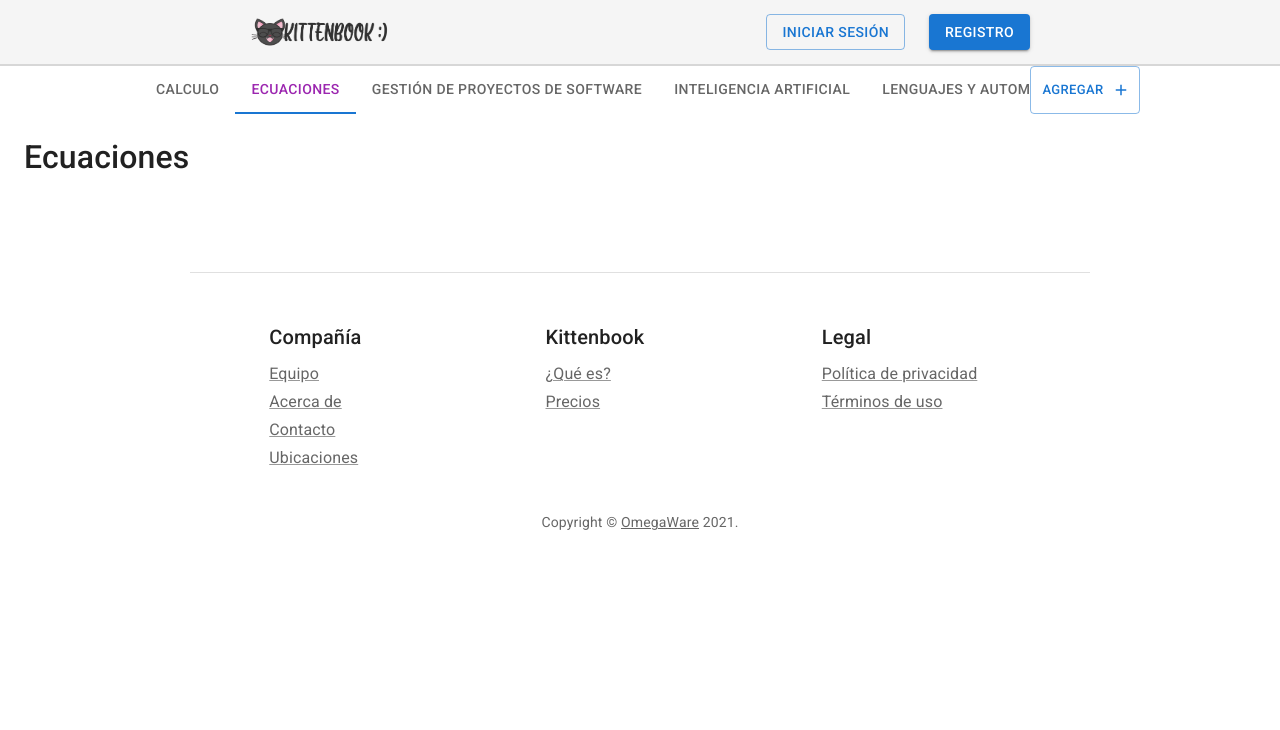
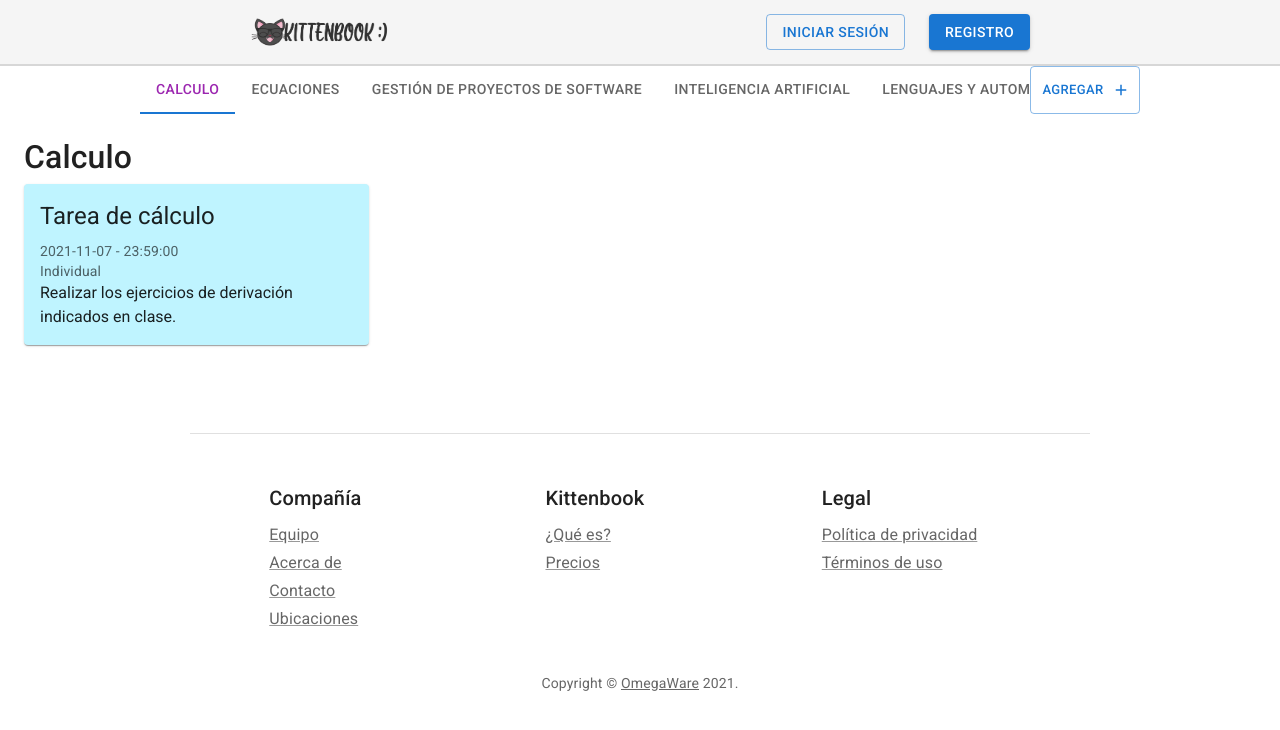
Before and after one commit to morning-g/kittenbook-frontend, a React (Create React App) app: page /tareas in a window 1280 px wide. Shown: the top 730 px of the page. Built offline with nearby package versions, Linux system fonts and the light colour scheme.

Commit message:
Tarjetas de tareas 7/11/2021

```diff
--- a/src/componentes/ListadoTareas.js
+++ b/src/componentes/ListadoTareas.js
@@ -1,12 +1,11 @@
 import React from 'react'
 import { Tarea } from './Tarea';
 
-export function ListadoTareas({tareas}) {
-    const {id, titulo, categoria, creacion, limite, recurso, notificacion} = tarea
+export default function ListadoTareas({tareas, materia}) {
     return (
         <a>
             {tareas.map((tarea) => (
-                <Tarea tarea = {tarea}/>
+                <Tarea tarea = {tarea} materia = {materia}/>
             ))}
         </a>
     );
--- a/src/componentes/Tarea.js
+++ b/src/componentes/Tarea.js
@@ -1,10 +1,40 @@
 import React from 'react'
+import Card from '@mui/material/Card';
+import CardContent from '@mui/material/CardContent';
+import CardMedia from '@mui/material/CardMedia';
+import Typography from '@mui/material/Typography';
+import { CardActionArea } from '@mui/material';
+import Box from '@mui/material/Box'
 
-export function Tarea( {tarea}) {
-    const {id, titulo, categoria, creacion, limite, recurso, notificacion} = tarea
+export function Tarea( {tarea, materia}) {
+    const {id, contenido , titulo, tab, categoria, creacion, limite, recurso, notificacion} = tarea
     return (
         <div>
-            {titulo}
+            { tab === materia && (
+                <Card sx={{ maxWidth: 345, background:"#bff4ff" }}>
+                    <CardActionArea>
+                    <CardContent>
+                        <Typography gutterBottom variant="h5" component="div">
+                        {titulo}
+                        </Typography>
+                        <Typography variant="body2" color="text.secondary">
+                            { limite.getFullYear() + "-" + ('0' + (limite.getMonth() + 1)).slice(-2) + "-" + ('0' + limite.getDate()).slice(-2) + " - " + ('0' + limite.getHours()).slice(-2) + ":" + ('0' + limite.getMinutes()).slice(-2) + ":" + ('0' + limite.getSeconds()).slice(-2)}
+                        </Typography>
+                        <Typography variant="body2" color="text.secondary">
+                            {categoria}
+                        </Typography>
+                        <Typography variant="string" align={"justify"} color="text.primary">
+                            {contenido}
+                        </Typography>
+                        <Typography variant="body2" color="text.secondary">
+                            {recurso !== null && (
+                                recurso
+                            )}
+                        </Typography>
+                    </CardContent>
+                    </CardActionArea>
+                </Card>
+            )}
         </div>
     )
 }
--- a/src/componentes/Tareas.js
+++ b/src/componentes/Tareas.js
@@ -12,6 +12,7 @@ import DialogContentText from '@mui/material/DialogContentText'
 import Add from '@mui/icons-material/Add'
 import Typography from '@mui/material/Typography'
 import PropTypes from 'prop-types'
+import ListadoTareas from './ListadoTareas'
 
 function TabPanel (props) {
   const { children, value, index, ...other } = props;
@@ -63,6 +64,12 @@ function ListaTabs() {
    {titulo:"Lenguajes y Automatas II", value:4}
   ]);
 
+  const [tareas, setTareas] = useState ([
+  {id: 0, titulo:"Tarea de cálculo", contenido: "Realizar los ejercicios de derivación indicados en clase.",
+  tab: "Calculo",categoria:"Individual", creacion: new Date(), limite: new Date(2021,10,7, 23,59), recurso: null, notificacion: false},
+  {id: 1, titulo:"Proyecto Algoritmos Genéticos", contenido: "Realizar proyecto de algoritmos Genéticos, buscando un programa que realice busquedas optimizadas.",
+  tab: "Inteligencia Artificial",categoria:"En equipo", creacion: new Date(), limite: new Date(2021,10,7, 23,55), recurso: null, notificacion: false}])
+
   // Ref al input del Dialog para insertar categoría
   const tabTituloRef = useRef();
 
@@ -111,7 +118,7 @@ function ListaTabs() {
   const handleChange = (event, newValue) => {
       setValue(newValue);
   };
-  const [value, setValue] = React.useState(1);
+  const [value, setValue] = React.useState(0);
   return (
     <div>
       <Box sx={{ width: '95%', maxWidth: 1000, margin: "0 auto", justifyContent:"center", display:"flex"}}>
@@ -134,6 +141,7 @@ function ListaTabs() {
         {tabs.map((tab) => (
           <TabPanel index={tab.value} value={value}>
             <h2>{tab.titulo}</h2>
+            <ListadoTareas tareas={tareas} materia={tab.titulo}/>
           </TabPanel>
         ))}
       </div>
```
